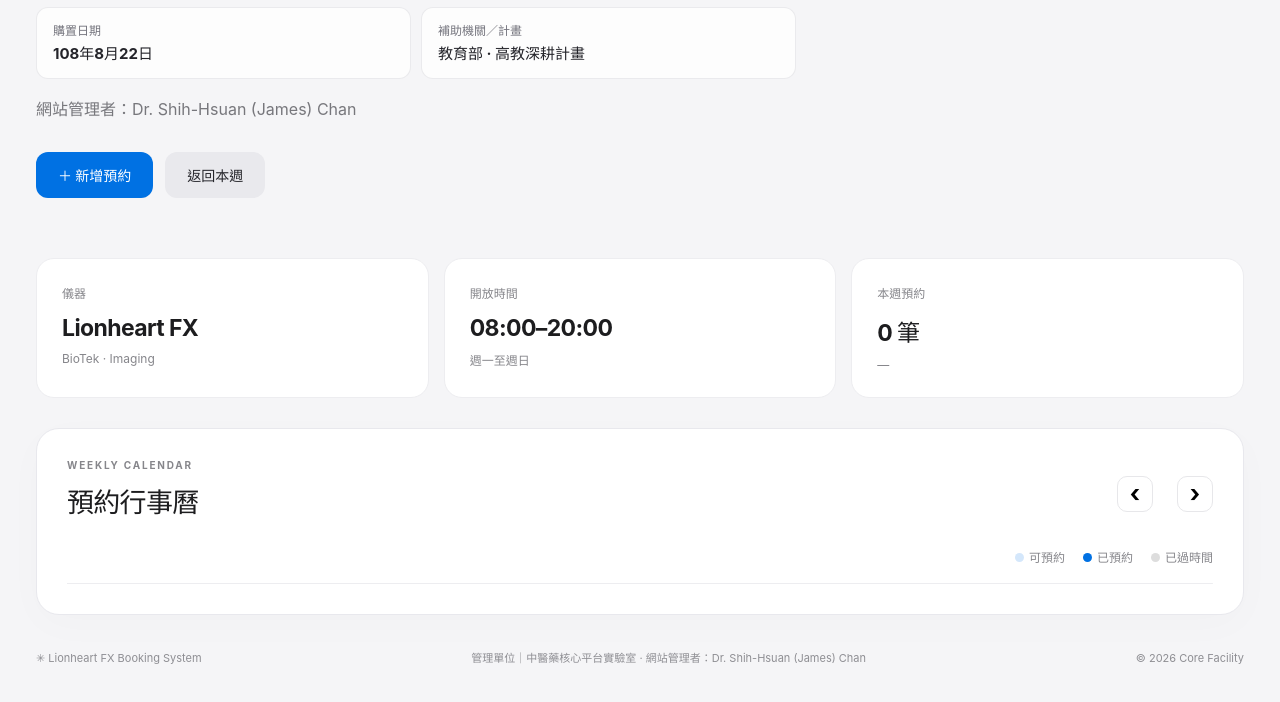
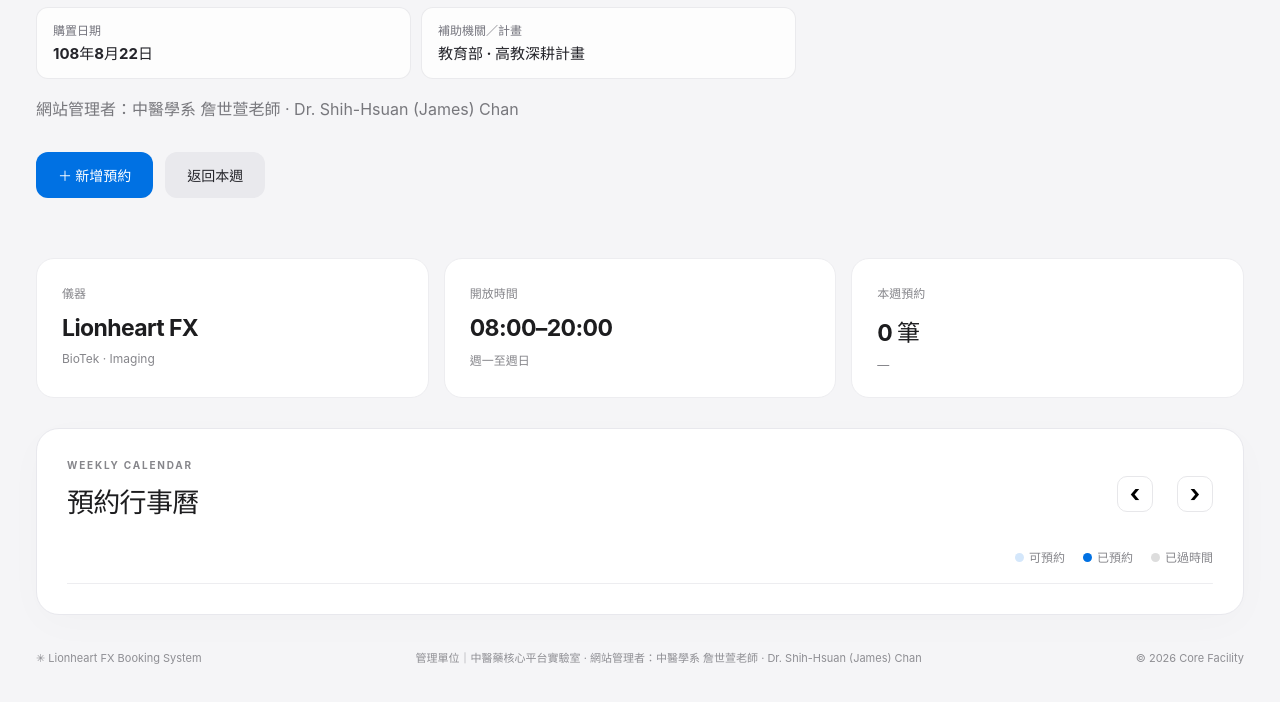
Before and after one commit to jessechan27/lionheart-fx-booking, a plain HTML site: page index.html in a window 1280 px wide. Shown: the part 374-1076 px from the top of the page. Drawn offline with nearby package versions, Linux system fonts and the light colour scheme; no server answers.

Commit message:
Show Chinese administrator name before English name on homepage and footer

```diff
--- a/index.html
+++ b/index.html
@@ -19,7 +19,7 @@
   <div class="eyebrow">中國醫藥大學 · 中醫藥核心平台實驗室</div>
   <h1>貴重儀器使用預約登記表</h1>
   <div class="instrument-info" aria-label="儀器基本資料"><div><span>儀器中文名稱</span><strong>細胞影像學分析儀</strong></div><div><span>儀器型號</span><strong>BioTek Lionheart FX</strong></div><div><span>購置日期</span><strong>108年8月22日</strong></div><div><span>補助機關／計畫</span><strong>教育部 · 高教深耕計畫</strong></div></div>
-  <p>網站管理者：Dr. Shih-Hsuan (James) Chan</p>
+  <p>網站管理者：中醫學系 詹世萱老師 · Dr. Shih-Hsuan (James) Chan</p>
   <div class="hero-actions"><button class="primary" id="openBooking">＋ 新增預約</button><button class="secondary" id="today">返回本週</button></div>
 </section>
 <section class="overview">
@@ -38,7 +38,7 @@
 </section>
 <footer>
   <div>✳ Lionheart FX Booking System</div>
-  <span>管理單位｜中醫藥核心平台實驗室 · 網站管理者：Dr. Shih-Hsuan (James) Chan</span>
+  <span>管理單位｜中醫藥核心平台實驗室 · 網站管理者：中醫學系 詹世萱老師 · Dr. Shih-Hsuan (James) Chan</span>
   <span>© <span id="year"></span> Core Facility</span>
 </footer>
 </main>
```
